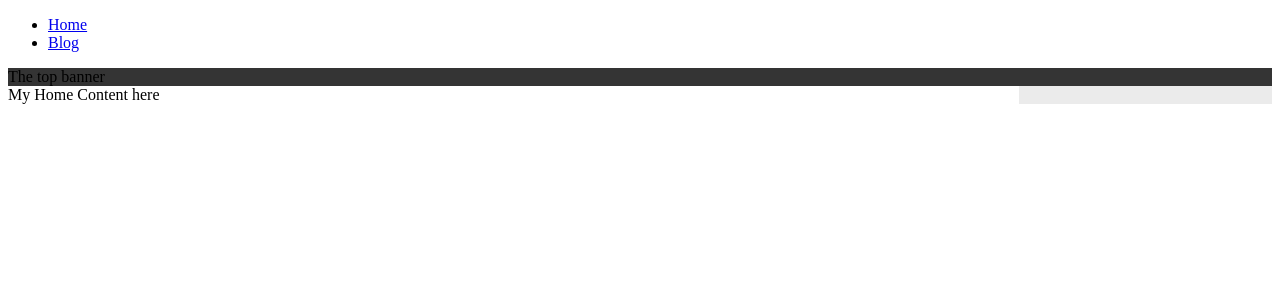
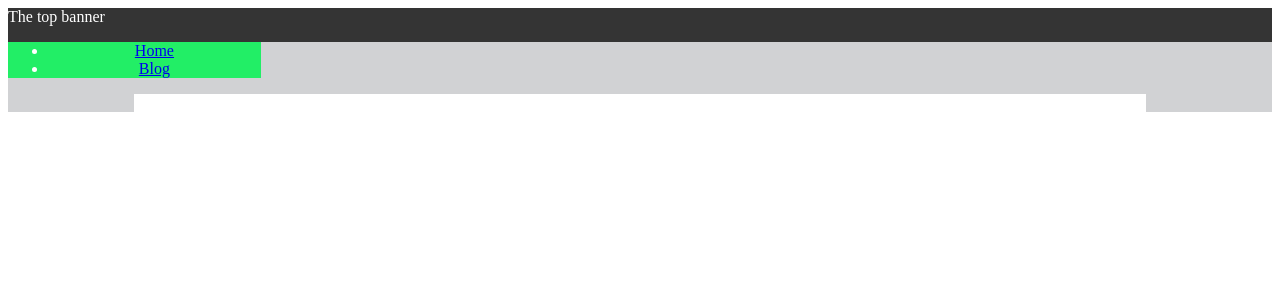
Before and after one commit to browniebroke/festilist, a Django app: page / in a window 1280 px wide. Shown: the top 300 px of the page. Run offline with Django 3.2, Linux system fonts and the light colour scheme.

Commit message:
Implement a bit of CSS

```diff
--- a/festlist/static/css/festilist.css
+++ b/festlist/static/css/festilist.css
@@ -1,24 +1,32 @@
-#sidebar
+body
 {
-    background-color: ##22ee66;
-    width: 20%;
+    color: #000000;
 }
 
 #topbanner
 {
     background-color: #343434;
     width: 100%;
+    color: #FFFFFF;
+
+}
+
+#sidebar
+{
+    background-color: #22ee66;
+    width: 20%;
 }
 
 #mainpagebackground
 {
-    background-color: #ebebeb;
+    background-color: #d1d2d4;
     width: 100%;
+    text-align: center;
 }
 
 #mainwrapper
 {
     background-color: #FFFFFF;
     width: 80%;
-    text-align: auto;
+    margin: auto;
 }
--- a/festlist/templates/base.html
+++ b/festlist/templates/base.html
@@ -7,15 +7,6 @@
 </head>
 
 <body>
-    <div id="sidebar">
-        {% block sidebar %}
-        <ul>
-            <li><a href="/">Home</a></li>
-            <li><a href="/blog/">Blog</a></li>
-        </ul>
-        {% endblock %}
-    </div>
-
     <div id="topbanner">
         {% block topbanner %}
         The top banner
@@ -23,9 +14,21 @@
     <div>
 
     <div id="mainpagebackground">
+
+
+        <div id="sidebar">
+            {% block sidebar %}
+            <ul>
+                <li><a href="/">Home</a></li>
+                <li><a href="/blog/">Blog</a></li>
+            </ul>
+            {% endblock %}
+        </div>
+
         <div id="mainwrapper">
             {% block content %}{% endblock %}
         </div>
+
     </div>
 </body>
 </html>
```
